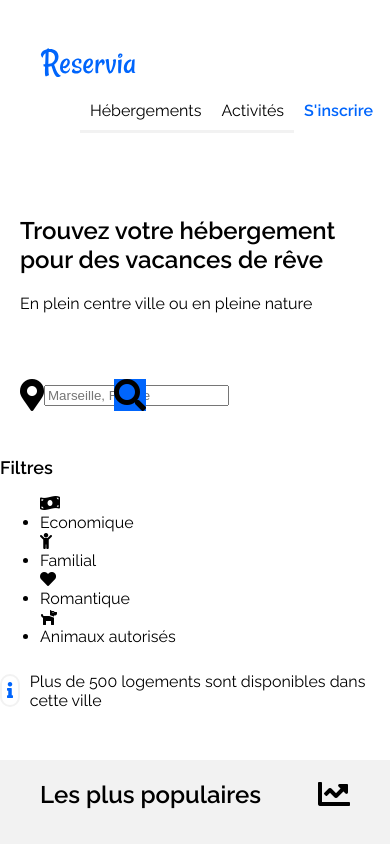
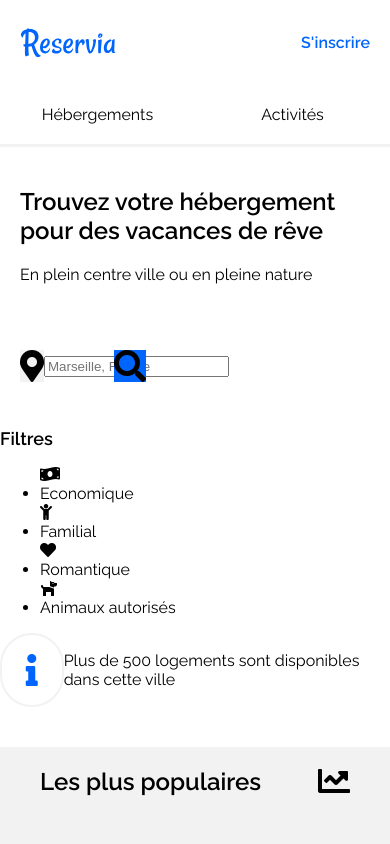
Before and after one commit to Priscille-LR/PriscilleLouisRose_2_271220, a plain HTML site: page index.html in a window 390 px wide. Shown: the top 844 px of the page. Drawn offline with Linux system fonts and the light colour scheme.

Commit message:
responsive header

```diff
--- a/index.html
+++ b/index.html
@@ -20,24 +20,13 @@
   <body>
     <div class="main_wrapper">
       <header>
-        <div class="logo">
-          <img src="images/logo/Reservia.svg" alt="logo" />
-        </div>
-
+        <img class="logo" src="images/logo/Reservia.svg" alt="logo" />
+        <!-- <div class="space"></div> -->
         <nav>
-          <ul>
-
-            <li class="border_class">
-              <a class="accomodation_nav" href="#accomodation">Hébergements</a>
-            </li>
-            <li class="border_class">
-              <a class="activities_nav" href="#activities">Activités</a>
-            </li>
-            <li>
-              <a class="register" href="#">S'inscrire</a>
-            </li>
-          </ul>
+            <a class="nav_item" href="#accomodation">Hébergements</a>
+            <a class="nav_item" href="#activities">Activités</a>
         </nav>
+        <a class="register" href="#">S'inscrire</a>
       </header>
 
       <div id="main">
@@ -79,10 +68,10 @@
 
           <div class="info_alert">
             <div class="info_icon">
-              <i class="fas fa-info"></i>
+              <i class="fas fa-info fa-2x"></i>
             </div>
             <div class="info_alert_accomodation">
-              <p class="info">Plus de 500 logements sont disponibles dans cette ville</p>
+              <p>Plus de 500 logements sont disponibles dans cette ville</p>
             </div>
           </div>
         </section>
--- a/styles.css
+++ b/styles.css
@@ -29,64 +29,118 @@ p {
 /* header*/
 header {
   display: flex;
+  flex-wrap: wrap;
+  width: 100%;
   justify-content: space-between;
-  flex-wrap: wrap;
-  flex-direction: row;
-  margin: 40px;
+  /* margin: 40px; */
 }
 
 .logo {
-  display: flex;
+    /* display: flex;
+    justify-content: center;
+    align-items: center; */
+    margin: 20px;
 }
+
+/* .space {
+    display: flex;
+    flex: 1;
+} */
 
 nav {
   display: flex;
-  flex-wrap: wrap;
+  align-items: center;
+  order: 3;
+  width: 100%;
 }
 
-nav ul {
-  display: flex;
-  justify-content: center;
-  list-style-type: none;
+.nav_item {
+    display: flex;
+    justify-content: center;
+    align-items: center;
+    color: black;
+    /* text-align: center; */
+    text-decoration: none;
+    border-bottom: 3px solid #f2f2f2;
+    padding: 20px;
+    width: 50%;
+}
+
+.nav_item:hover {
+  color: #0065fc;
+  text-decoration: none;
+  border-bottom: 3px solid #0065fc;
+  padding: 20px;
 }
 
 .register {
+    display: flex;
+    justify-content: flex-end;
+    align-items: center;
+   flex: 1;
+    order: 2;
   color: #0065fc;
   font-size: medium;
   font-weight: bold;
   text-decoration: none;
-  padding: 10px;
+  margin: 20px;
 }
 
-.accomodation_nav {
-  color: black;
-  text-align: center;
-  text-decoration: none;
-  border-bottom: 3px solid #f2f2f2;
-  padding: 10px;
+@media screen and (min-width: 800px) {
+
+    header {
+        display: flex;
+        align-items: center;
+        width: 100%;
+        /* justify-content: space-between;   */
+        /* margin: 40px; */
+      }
+
+      nav {
+        display: flex;
+        justify-content: flex-end;
+        align-items: center;
+        width: auto;
+        order: 2;
+        flex: 1;
+      }
+
+      .nav_item {
+        display: flex;
+        /* justify-content: center; */
+        /* align-items: center; */
+        /* text-align: center; */
+        border-top: 3px solid #f2f2f2;
+        border-bottom: 3px solid white;
+        padding: 30px;
+        width: auto;
+    }
+
+      .nav_item:hover {
+        /* color: #0065fc;
+        text-decoration: none; */
+        border-top: 3px solid #0065fc;
+        border-bottom: 3px solid white;
+        padding: 30px;
+      }
+
+      .register {
+        display: flex;
+        flex: 0;
+        order:3;
+        /* justify-content: flex-end; */
+        align-items: center;
+        margin: 20px;
+    }
+
+
+
+
+
 }
 
-.activities_nav {
-  color: black;
-  text-align: center;
-  text-decoration: none;
-  padding: 10px;
-  border-bottom: 3px solid #f2f2f2;
-}
 
-.accomodation_nav:hover {
-  color: #0065fc;
-  text-decoration: none;
-  border-bottom: 3px solid #0065fc;
-  padding: 10px;
-}
 
-.activities_nav:hover {
-  color: #0065fc;
-  text-decoration: none;
-  border-bottom: 3px solid #0065fc;
-  padding: 10px;
-}
 
 #main_title {
   margin: auto;
@@ -97,6 +151,11 @@ nav ul {
   display: flex;
   align-items: center;
   padding: 20px;
+}
+
+.map_marker_icon {
+    background-color: #f2f2f2;
+    border-radius: 30 0 0 30px;
 }
 
 .fa-search {
@@ -125,17 +184,23 @@ nav ul {
 }
 
 .info_icon {
-  width: 1.5%;
+  width: 50px;
+  height: 50px;
   border: 2px solid #f2f2f2;
-  border-radius: 20px;
-  padding: 5px;
+  border-radius: 50px;
+  display: flex;
+  justify-content: center;
+  align-items: center;
+  padding: 10px;
+
 
 
 }
 
 .fa-info {
   color: #0065fc;
-  text-align: center;
+
+
 }
 
 .info_alert {
@@ -144,8 +209,8 @@ nav ul {
     align-items: center;
 }
 
-.info {
-    margin: 10px;
+.info_alert_accomodation {
+
 }
 
 .most_popular {
```
Also changed, not shown: images/iPhone 8 - 1.png.
